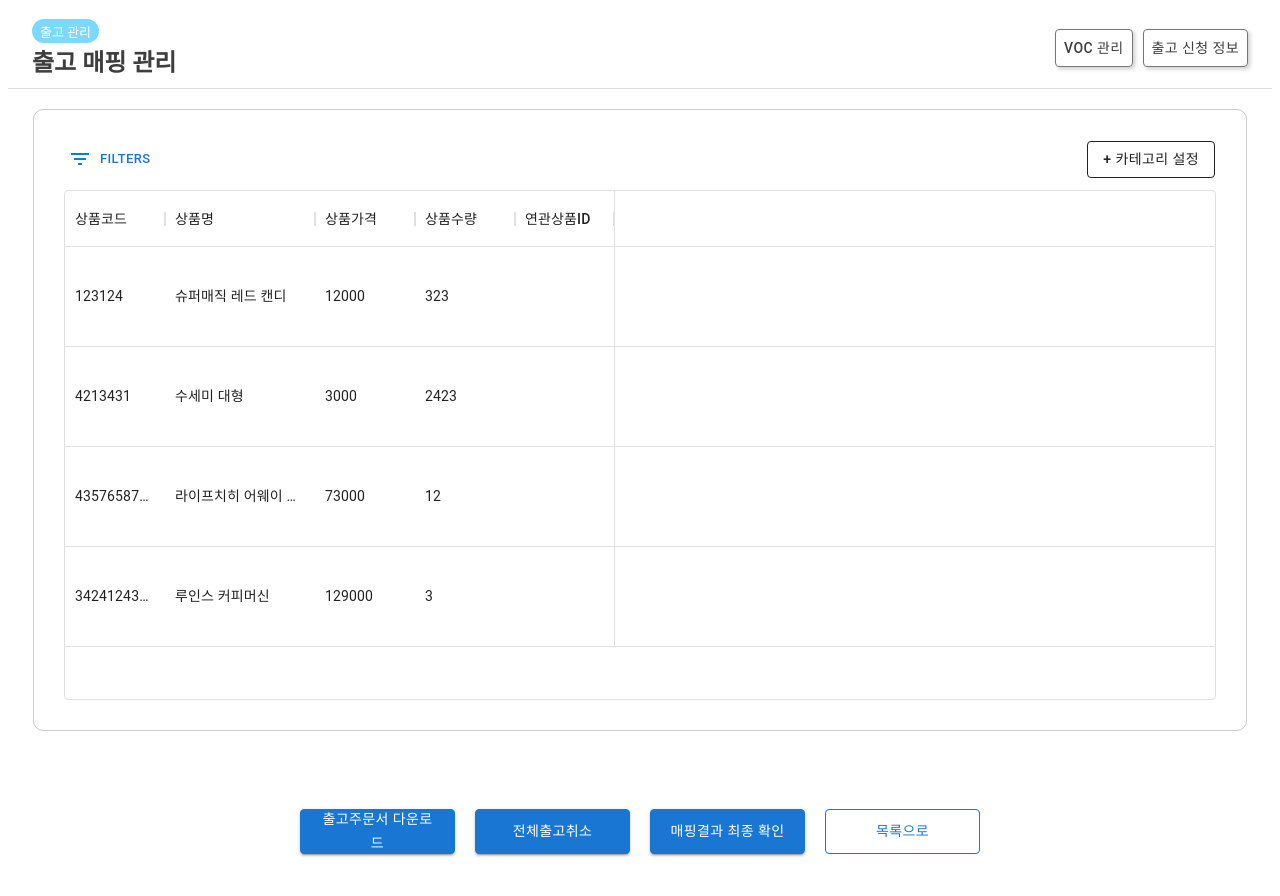
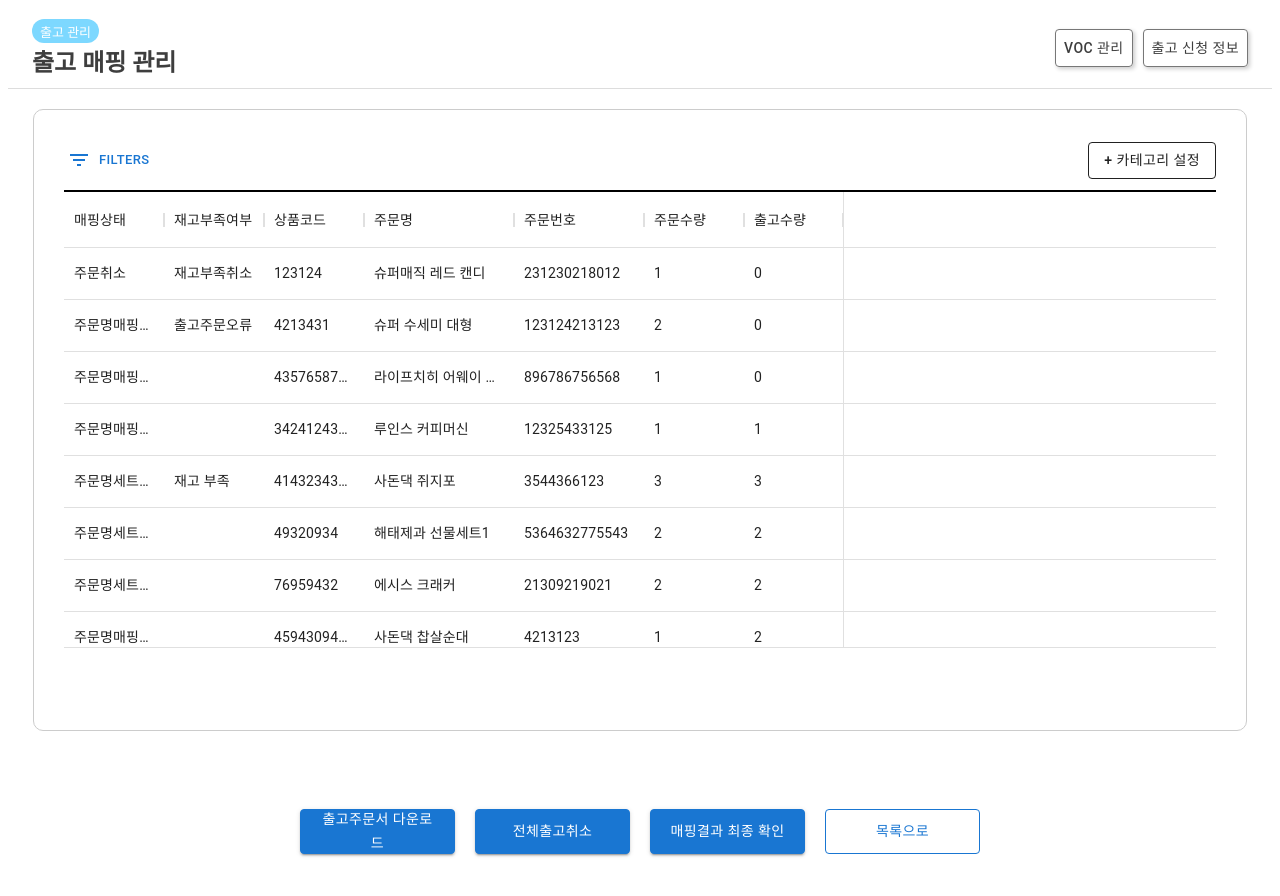
Before and after one commit to PreOnBoarding-Team17/Week3_Table, a React (Create React App) app: page / in a window 1280 px wide. Shown: the top 896 px of the page. Built offline with nearby package versions, Linux system fonts and the light colour scheme; data requests are answered from the project's data file; what emotion-reset would draw is missing.

Commit message:
feat #4: Table 스타일 변경

```diff
--- a/src/Components/Table/index.tsx
+++ b/src/Components/Table/index.tsx
@@ -3,19 +3,14 @@ import styled from '@emotion/styled';
 import { DataGrid, GridToolbarFilterButton } from '@mui/x-data-grid';
 import { Box } from '@mui/system';
 import SettingCategory from 'Components/SettingCategory';
-import {
-  getColGrid,
-  getRowGrid,
-  ALL_CATEGORY,
-  PRODUCT_CATEGORY,
-  INITIAL_CATEGORY,
-} from 'Utils/Constants';
+import { getColGrid, getRowGrid, INITIAL_CATEGORY } from 'Utils/Constants';
 import {
   DataInterface,
   ColDataInterface,
   RowDataInterface,
   SelectedInterface,
 } from 'Utils/Interfaces';
+import { NONAME } from 'dns';
 
 interface TableProps {
   datas: DataInterface[];
@@ -23,7 +18,6 @@ interface TableProps {
 
 const Table: React.FC<TableProps> = ({ datas }) => {
   const localSelected = localStorage.getItem('selected');
-
   const [selected, setSelected] = useState<SelectedInterface>(
     localSelected ? JSON.parse(localSelected) : INITIAL_CATEGORY
   );
@@ -45,10 +39,10 @@ const Table: React.FC<TableProps> = ({ datas }) => {
 
   useEffect(() => {
     if (datas) {
-      setColumns(getColGrid(PRODUCT_CATEGORY));
-      setRows(getRowGrid([...datas, ...datas], getColGrid(PRODUCT_CATEGORY)));
+      setColumns(getColGrid(selectedTrue));
+      setRows(getRowGrid([...datas, ...datas], getColGrid(selectedTrue)));
     }
-  }, [datas]);
+  }, [datas, selectedTrue]);
 
   const [columns, setColumns] = useState<ColDataInterface[]>([]);
   const [rows, setRows] = useState<RowDataInterface[]>([]);
@@ -69,11 +63,21 @@ const Table: React.FC<TableProps> = ({ datas }) => {
         columns={columns}
         pageSize={rows.length}
         rowsPerPageOptions={[rows.length]}
-        rowHeight={100}
         disableExtendRowFullWidth={true}
         hideFooterPagination
         components={{
           Toolbar: CustomToolbar,
+        }}
+        sx={{
+          border: 'none',
+          borderTop: 2,
+          borderRadius: 0,
+          borderColor: 'black',
+          '& .MuiDataGrid-cell:hover': {
+            color: 'primary.main',
+          },
+          density: 'compact',
+          padding: 0,
         }}
       />
     </TableWrap>
```
